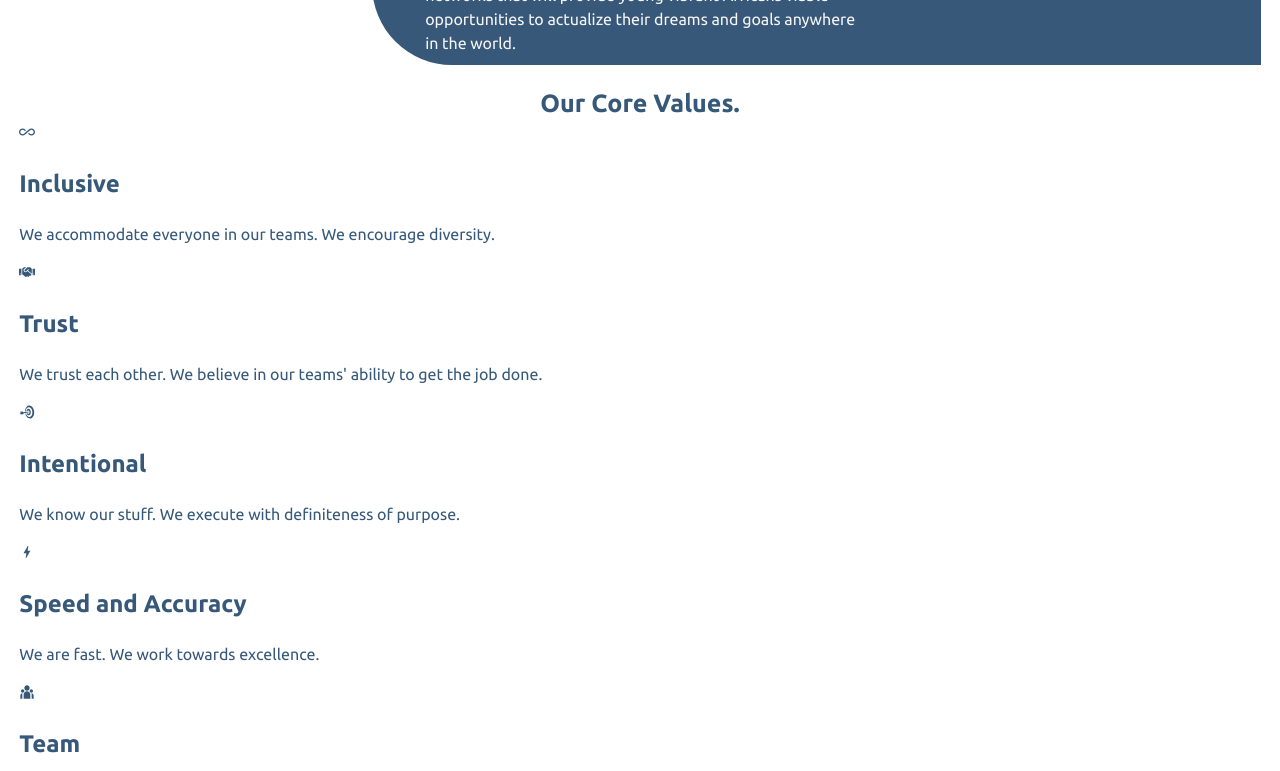
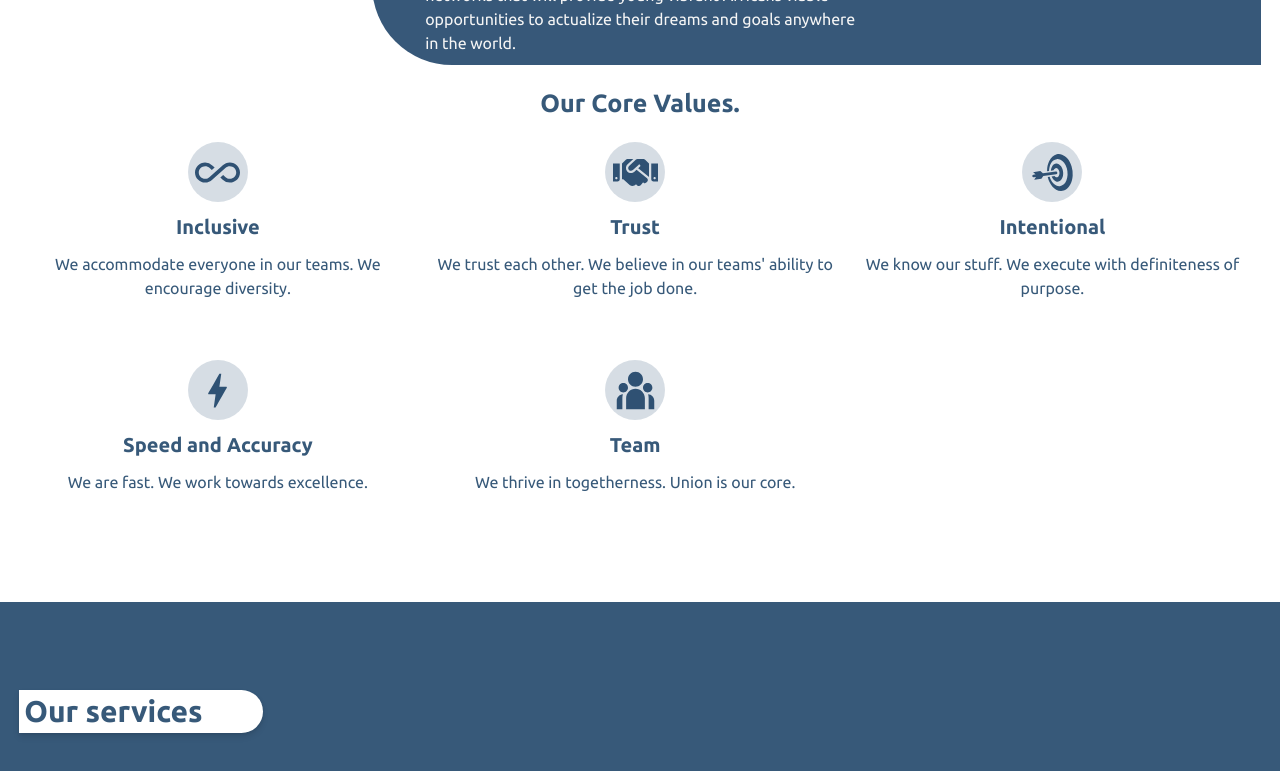
Before and after one commit to 1wes/pithone-international, a React (Vite) app: page / in a window 1280 px wide. Shown: the part 1780-2551 px from the top of the page. Built offline with nearby package versions, Linux system fonts and the light colour scheme.

Commit message:
style(about): format values list

```diff
--- a/src/components/about.css
+++ b/src/components/about.css
@@ -137,6 +137,53 @@
     margin: 20px 0 0 0;
 }
 
+.values-list{
+    display: flex;
+    justify-content:baseline;
+    gap: 20px;
+    flex-wrap: wrap;
+    text-align: center;
+}
+
+.value{
+    width: 32%;
+    display: flex;
+    align-items: center;
+    justify-content: center;
+    flex-direction: column;
+    gap: 10px;
+    /* background-color: red; */
+    padding: 20px 0;
+}
+
+.value-icon{
+    width: 60px;
+    height: 60px;
+    background-color: rgba(55, 89, 121, 0.205);
+    display: flex;
+    align-items: center;
+    justify-content: center;
+    border-radius: 50%;
+}
+
+.value-icon i{
+    font-size: 45px;
+    display: flex;
+    align-items: center;
+    justify-content: center;
+}
+
+.value-title{
+    font-size: 20px;
+    margin: 0;
+}
+
+.value-description{
+    margin: 0;
+    padding: 0;
+}
+
+/* mobile styles */
 @media only screen and (max-width: 768px){
 
     #who-we-are, .our-stats{
@@ -193,6 +240,7 @@
     }
 }
 
+/* XS mobile */
 @media only screen and (max-width:380px){
 
     .stat{
```
